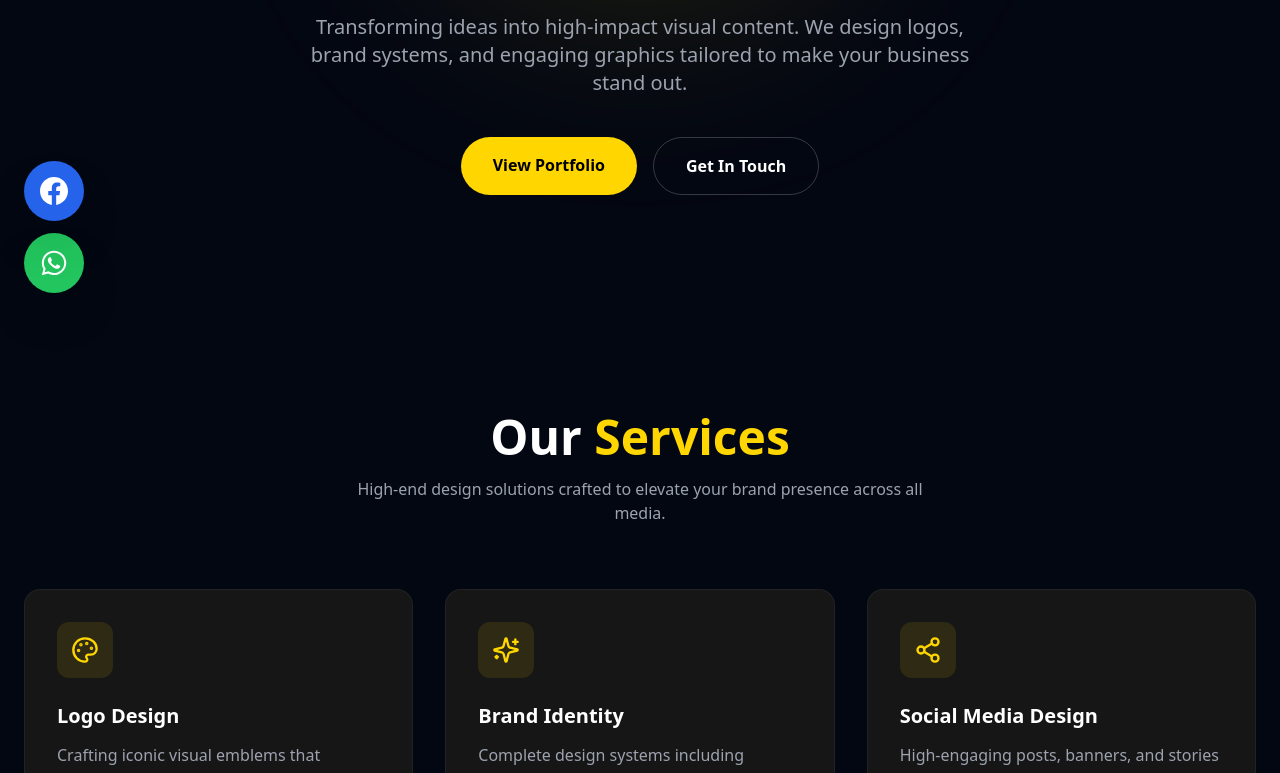
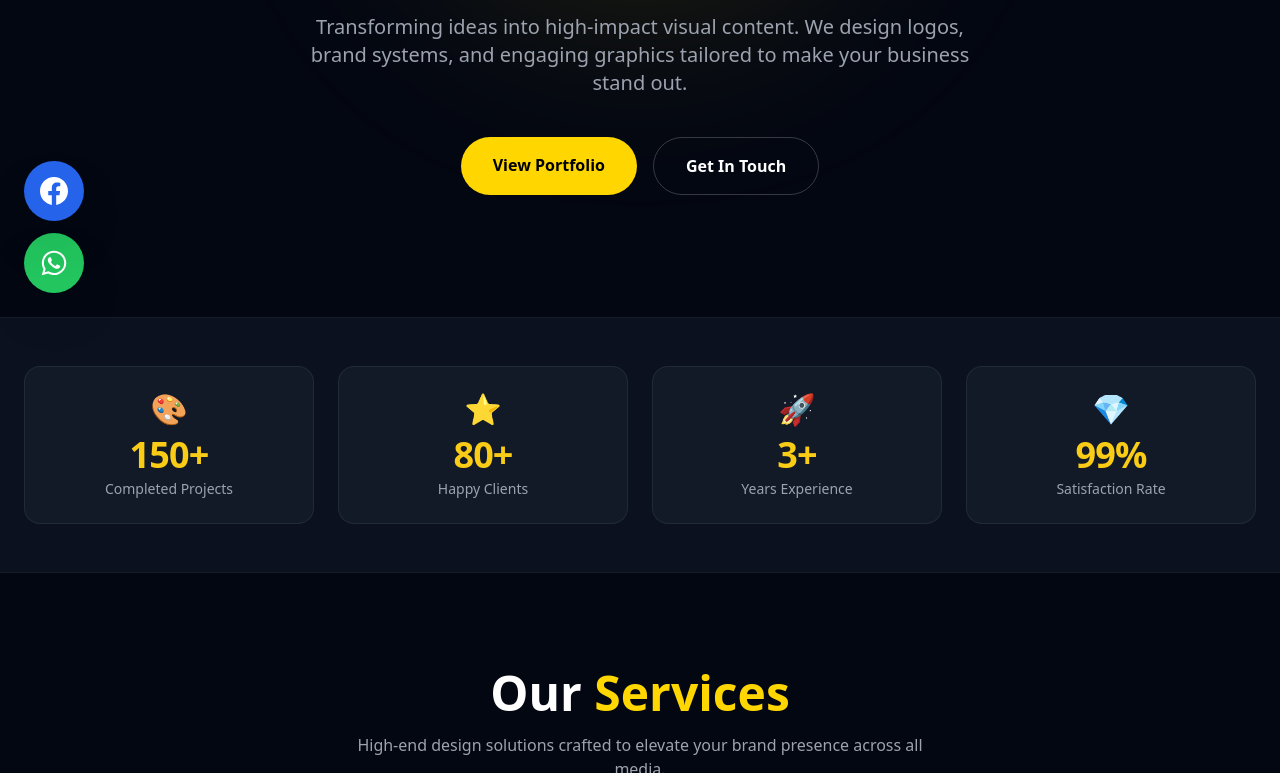
Before and after one commit to liyanagedunanjana2010-glitch/dn-graphics-pf, a React (Vite) app: page / in a window 1280 px wide. Shown: the part 483-1256 px from the top of the page. Built offline with nearby package versions, Linux system fonts and the light colour scheme.

Commit message:
Add Interactive Stats Counter section

```diff
--- a/src/App.jsx
+++ b/src/App.jsx
@@ -1,6 +1,7 @@
 import React from 'react';
 import Navbar from './components/Navbar';
 import Hero from './components/Hero';
+import Stats from './components/Stats';
 import Services from './components/Services';
 import Portfolio from './components/Portfolio';
 import Testimonials from './components/Testimonials';
@@ -14,6 +15,7 @@ function App() {
       <Navbar />
       <main>
         <Hero />
+        <Stats />
         <Services />
         <Portfolio />
         <Testimonials />
--- /dev/null
+++ b/src/components/Stats.jsx
@@ -0,0 +1,35 @@
+import React from 'react';
+
+const statsData = [
+  { id: 1, count: "150+", label: "Completed Projects", icon: "🎨" },
+  { id: 2, count: "80+", label: "Happy Clients", icon: "⭐" },
+  { id: 3, count: "3+", label: "Years Experience", icon: "🚀" },
+  { id: 4, count: "99%", label: "Satisfaction Rate", icon: "💎" },
+];
+
+const Stats = () => {
+  return (
+    <section className="py-12 bg-gray-900/60 border-y border-white/5">
+      <div className="max-w-7xl mx-auto px-6">
+        <div className="grid grid-cols-2 md:grid-cols-4 gap-6 text-center">
+          {statsData.map((stat) => (
+            <div
+              key={stat.id}
+              className="p-6 rounded-2xl bg-gray-800/40 border border-gray-700/40 hover:border-yellow-400/50 transition-all duration-300 transform hover:-translate-y-1"
+            >
+              <div className="text-3xl mb-2">{stat.icon}</div>
+              <h3 className="text-3xl md:text-4xl font-extrabold text-yellow-400 tracking-tight">
+                {stat.count}
+              </h3>
+              <p className="text-gray-400 text-sm font-medium mt-1">
+                {stat.label}
+              </p>
+            </div>
+          ))}
+        </div>
+      </div>
+    </section>
+  );
+};
+
+export default Stats;
```
